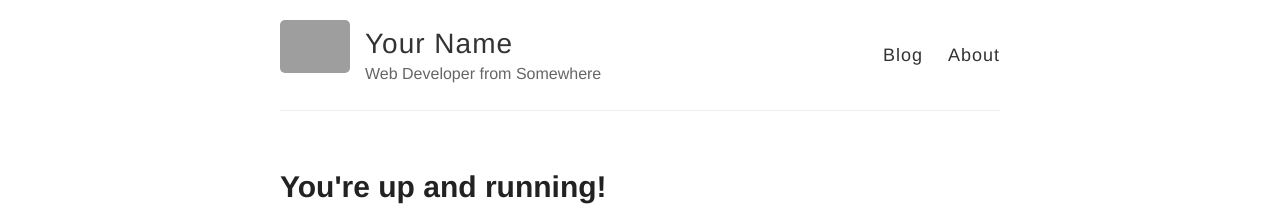
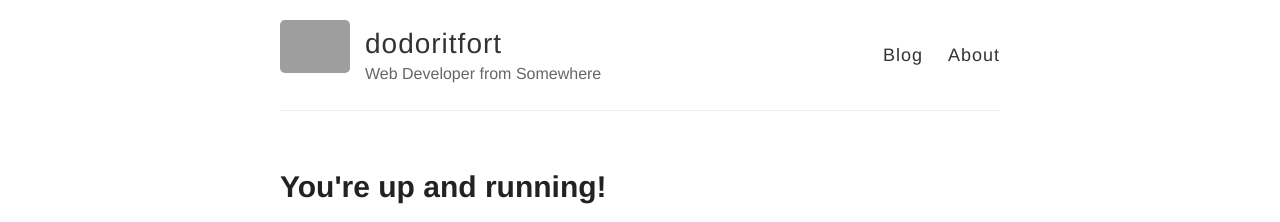
Before and after one commit to dodoritfort/OpenBSD, a Jekyll site: the page built from index.html, in a window 1280 px wide. Shown: the top 222 px of the page. Built offline with Jekyll 4.4.1, drawn with Linux system fonts in a browser that asks for light colours; part of the change alters nothing that is shown; grey boxes are pictures that could not be loaded.

Commit message:
initial page commit

```diff
--- a/_config.yml
+++ b/_config.yml
@@ -3,7 +3,7 @@
 #
 
 # Name of your site (displayed in the header)
-name: Your Name
+name: dodoritfort
 
 # Short bio or description (displayed in the header)
 description: Web Developer from Somewhere
@@ -41,13 +41,13 @@ google_analytics:
 
 # Your website URL (e.g. http://barryclark.github.io or http://www.barryclark.co)
 # Used for Sitemap.xml and your RSS feed
-url:
+url: https://dodoritfort.github.io/OpenBSD/
 
 # If you're hosting your site at a Project repository on GitHub pages
 # (http://yourusername.github.io/repository-name)
 # and NOT your User repository (http://yourusername.github.io)
 # then add in the baseurl here, like this: "/repository-name"
-baseurl: ""
+baseurl: "/OpenBSD"
 
 #
 # !! You don't need to change any of the configuration flags below !!
```
